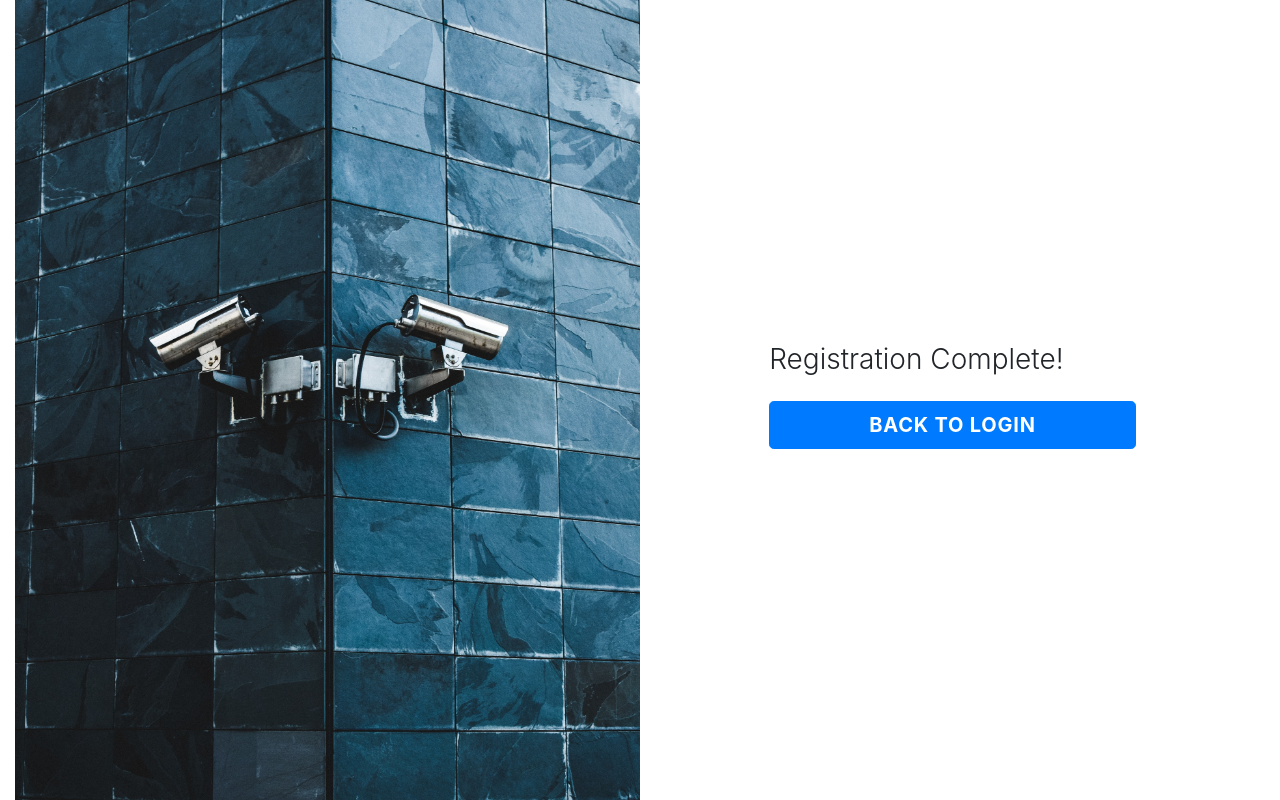
After one commit to febwinter/crimecity_web, a Django app: page /login/complete/ in a window 1280 px wide. The commit adds this page. Run offline with Django 3.2, Linux system fonts and the light colour scheme; some libraries are stand-ins or nearby versions.

Commit message:
login page complete

```diff
--- a/crimecity/settings.py
+++ b/crimecity/settings.py
@@ -131,8 +131,8 @@ STATICFILES_DIRS = [
 ]
 
 LOGIN_REDIRECT_URL = '/main'
-LOGOUT_REDIRECT_URL = '/mainpage/login'
+LOGOUT_REDIRECT_URL = '/login'
 
-LOGIN_URL = '/mainpage/login'
+LOGIN_URL = '/login'
 
 ALLOWED_HOSTS = ['*']
--- a/mainPage/admin.py
+++ b/mainPage/admin.py
@@ -1,6 +1,6 @@
 from django.contrib import admin
 
 # Register your models here.
-from .models import UserInfo
+# from .models import UserInfo
 
-admin.site.register(UserInfo)
+# admin.site.register(UserInfo)
--- /dev/null
+++ b/mainPage/templates/mainPage/complete.html
@@ -0,0 +1,48 @@
+<!DOCTYPE html>
+<html lang="en">
+
+<head>
+    <meta charset="UTF-8">
+    <meta name="viewport" content="width=device-width, initial-scale=1.0">
+    {% load static %}
+    <link rel="stylesheet" href="{% static 'mainPage/css/style.css' %}">
+    <script src="{% static 'bootstrap/js/jquery.slim.min.js' %}"></script>
+    <script src="{% static 'bootstrap/js/bootstrap.bundle.min.js' %}"></script>
+    <link rel="stylesheet" href="{% static 'bootstrap/css/bootstrap.min.css' %}">
+    <style>
+        form {
+            display: block;
+            max-width: 526px;
+            max-height: 285px;
+        }
+    </style>
+    <title>Registration</title>
+</head>
+
+<body>
+    <div class="container-fluid">
+        <div class="container-fluid">
+            <div class="row no-gutter">
+                <div class="d-none d-md-flex col-md-4 col-lg-6 bg-image"></div>
+                <div class="col-md-8 col-lg-6">
+                    <div class="login d-flex align-items-center py-5">
+                        <div class="container">
+
+                            <div class="row">
+                                <div class="col-md-9 col-lg-8 mx-auto" id="width-modify">
+                                    <h3 class="login-heading mb-4">Registration Complete!</h3>
+                                    <a href = "{% url 'login:login' %}"><button
+                                        class="btn btn-lg btn-primary btn-block btn-login text-uppercase font-weight-bold mb-2"
+                                        type="submit">Back to Login</button></a>
+                                </div>
+
+                            </div>
+                        </div>
+                    </div>
+                </div>
+            </div>
+        </div>
+    </div>
+</body>
+
+</html>
--- a/mainPage/templates/mainPage/login.html
+++ b/mainPage/templates/mainPage/login.html
@@ -73,7 +73,7 @@
                       type="submit">Sign In</button>
                     <!-- <div class="text-center"> Forgot password? </div> -->
                   </form>
-                  <a href="{% url 'login:register' %}"><button class="btn btn-lg btn-info btn-block btn-login text-uppercase font-weight-bold mb-2"
+                  <a href="{% url 'login:signUp' %}"><button class="btn btn-lg btn-info btn-block btn-login text-uppercase font-weight-bold mb-2"
                       type="link">Sign Up</button></a>
                 </div>
               </div>
--- a/mainPage/urls.py
+++ b/mainPage/urls.py
@@ -5,5 +5,6 @@ app_name = 'login'
 
 urlpatterns = [
     path('', views.userLoginView.as_view(), name='login'),
-    path('register/', views.userRegister.as_view(), name='register')
+    path('signUp/', views.userRegister.as_view(), name='signUp'),
+    path('complete/', views.registComplete.as_view(), name='complete')
 ]
--- a/mainPage/views.py
+++ b/mainPage/views.py
@@ -2,7 +2,7 @@ from django.shortcuts import render
 from django.views.generic import View
 from django.contrib.auth.views import LoginView
 from django.contrib.auth.forms import UserCreationForm
-from django.contrib.auth import
+from django.contrib.auth import authenticate
 from django.views.generic import CreateView
 
 # Create your views here.
@@ -10,14 +10,10 @@ class userLoginView(LoginView):
     template_name = 'mainPage/login.html'
 
 class userRegister(CreateView):
-    template_name = 'mainPage/register.html'
+    template_name = 'mainPage/signUp.html'
     form_class = UserCreationForm
-    success_url = 'mainPage/login'
+    success_url = '/login/complete/'
 
-    def POST(request):
-        form_class.save()
-        username = form_class.cleaned_data.get('username')
-        raw_password = form_class.cleaned_data.get('password1')
-        user = authenticate(username=username, password=raw_password)
-        login(request, user)
-        return redirect('home')
+class registComplete(View):
+    def get(self,request):
+        return render(request, 'mainPage/complete.html')
```
Also changed, not shown: mainPage/models.py (+6 -6 lines), mainPage/templates/mainPage/signUp.html (renamed from mainPage/templates/mainPage/register.html, +9 -9 lines), db.sqlite3, readme.md.
